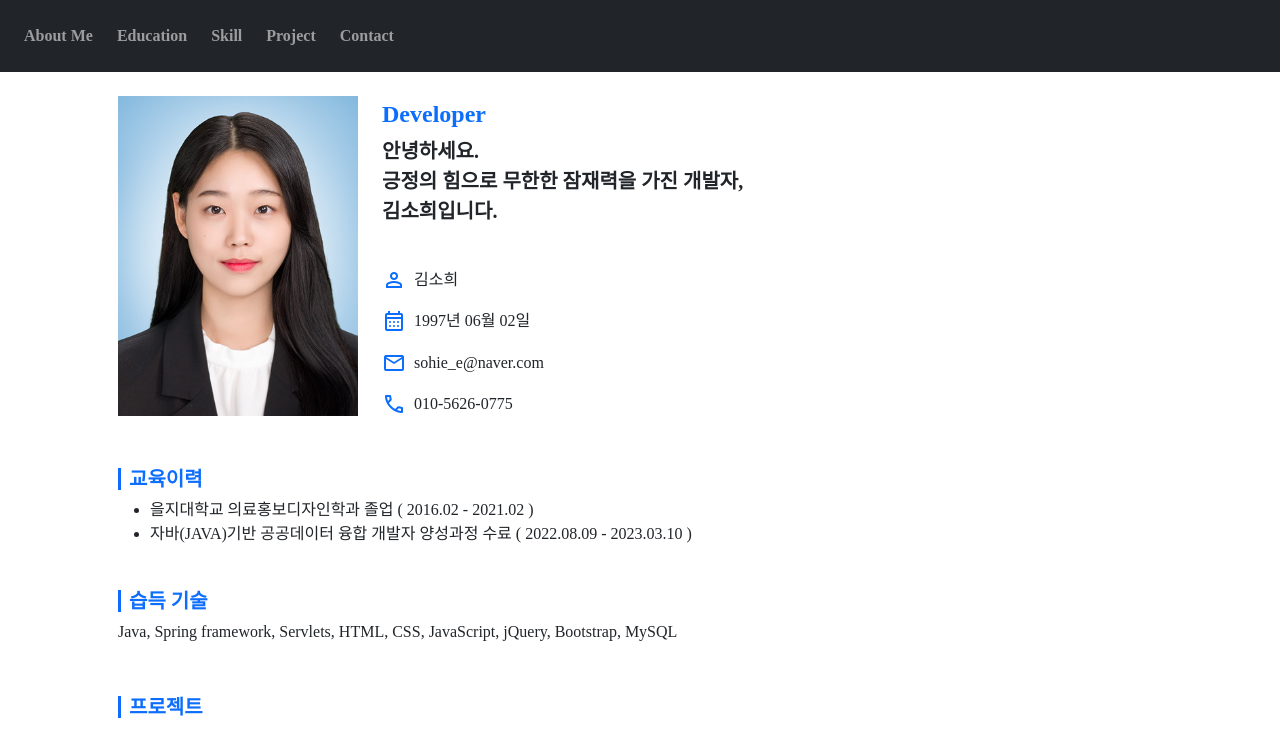
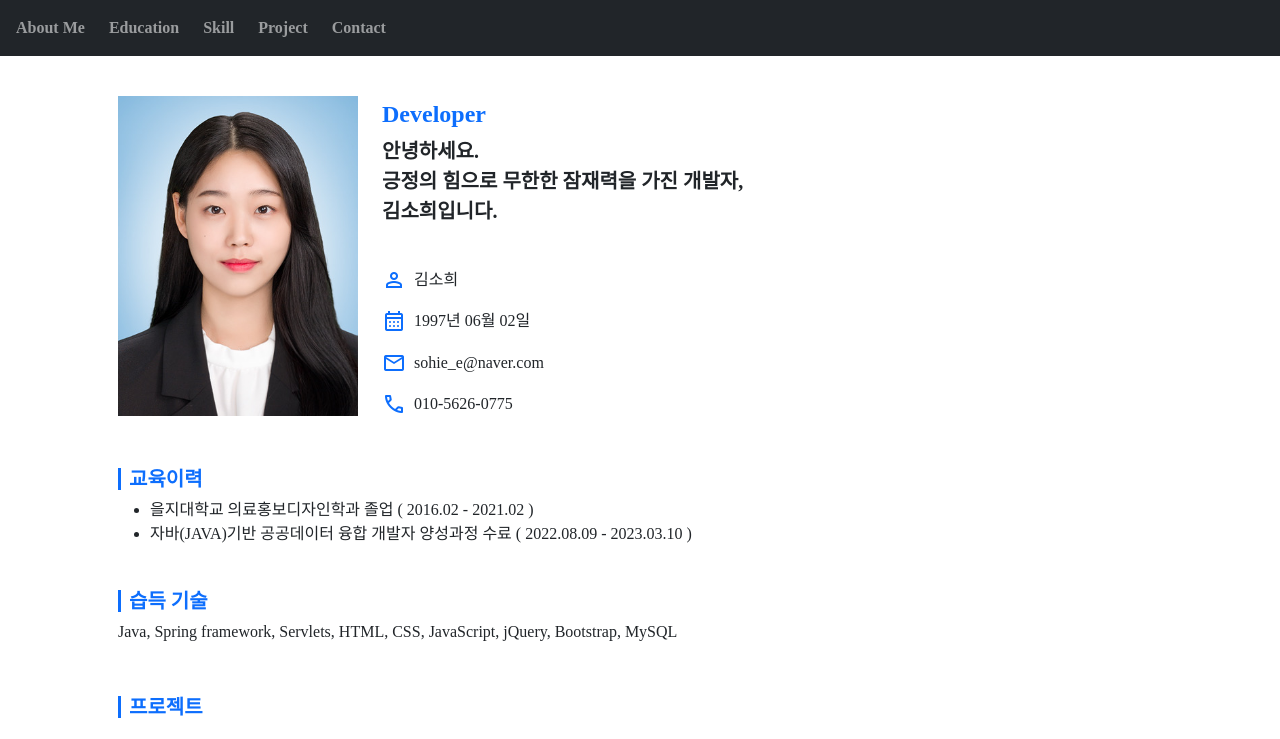
Before and after one commit to sohiekim65/portfolio, a plain HTML site: page docs/index.html in a window 1280 px wide. Shown: the top 739 px of the page. Drawn offline with nearby package versions, Linux system fonts and the light colour scheme; grey boxes are pictures that could not be loaded; a web font is replaced by a local one.

Commit message:
nav modify

```diff
--- a/docs/index.html
+++ b/docs/index.html
@@ -23,7 +23,7 @@
     <div class="justify-content-center">
       <header class="">
         <nav
-          class="navbar navbar-expand-lg navbar-dark bg-dark fixed-top p-3"
+          class="navbar navbar-expand-lg navbar-dark bg-dark fixed-top p-2"
           id="menuNav"
         >
           <a
```
